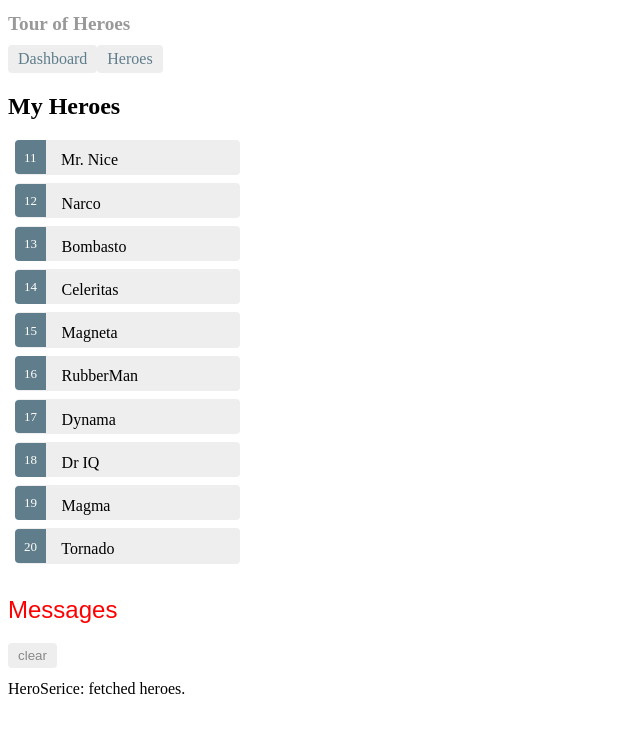
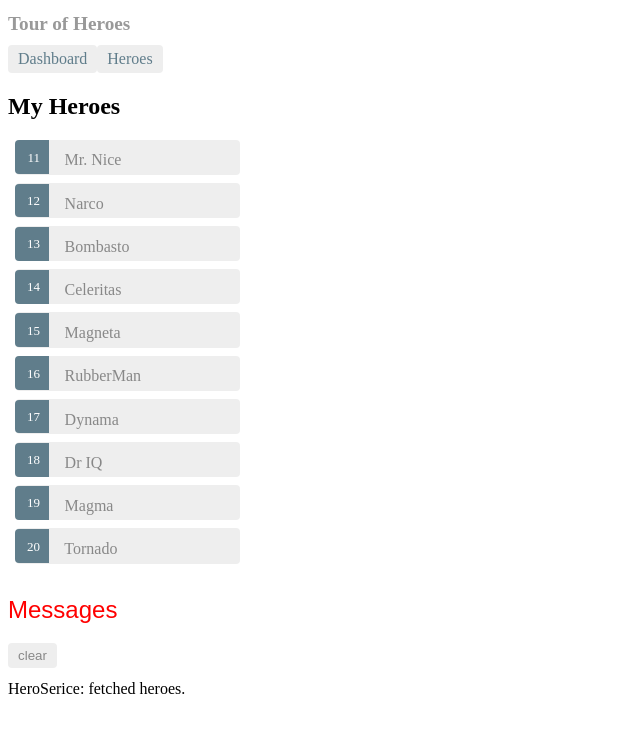
Before and after one commit to venoel/angular-tour-of-heroes, an Angular app: page /heroes in a window 1280 px wide. Shown: the top 732 px of the page, without its empty margins (0-640 px from the left). Built offline with nearby package versions, Linux system fonts and the light colour scheme.

Commit message:
Separate hero detail component.

```diff
--- a/src/app/app-routing.module.ts
+++ b/src/app/app-routing.module.ts
@@ -2,12 +2,14 @@
 import { RouterModule, Routes } from '@angular/router';
 
 import { HeroesComponent } from "./heroes/heroes.component";
-import { DashboardComponent }   from './dashboard/dashboard.component';
+import { DashboardComponent } from './dashboard/dashboard.component';
+import { HeroDetailComponent } from './hero-detail/hero-detail.component';
 
 const routes: Routes = [
+  { path: '', redirectTo: '/dashboard', pathMatch: 'full' },
   { path: 'heroes', component: HeroesComponent },
   { path: 'dashboard', component: DashboardComponent },
-  { path: '', redirectTo: '/dashboard', pathMatch: 'full' },
+  { path: 'detail/:id', component: HeroDetailComponent },
 ];
 
 @NgModule({
--- a/src/app/dashboard/dashboard.component.html
+++ b/src/app/dashboard/dashboard.component.html
@@ -1,6 +1,6 @@
 <h3>Top Heroes</h3>
 <div class="grid grid-pad">
-  <a *ngFor="let hero of heroes" class="col-1-4">
+  <a *ngFor="let hero of heroes" class="col-1-4" routerLink="/detail/{{hero.id}}">
     <div class="module hero">
       <h4>{{hero.name}}</h4>
     </div>
--- a/src/app/hero-detail/hero-detail.component.html
+++ b/src/app/hero-detail/hero-detail.component.html
@@ -10,3 +10,5 @@
   </div>
 
 </div>
+
+<button (click)="goBack()">go back</button>
--- a/src/app/hero-detail/hero-detail.component.ts
+++ b/src/app/hero-detail/hero-detail.component.ts
@@ -1,5 +1,8 @@
 import { Component, OnInit, Input } from '@angular/core';
+import { ActivatedRoute } from '@angular/router';
+import { Location } from '@angular/common';
 
+import { HeroService }  from '../hero.service';
 import { Hero } from '../hero';
 
 @Component({
@@ -11,9 +14,25 @@
 
   @Input() hero: Hero;
 
-  constructor() { }
+  constructor(
+    private route: ActivatedRoute,
+    private heroService: HeroService,
+    private location: Location) {
 
-  ngOnInit() {
+  }
+
+  ngOnInit(): void {
+    this.getHero();
+  }
+
+  getHero(): void {
+    const id = +this.route.snapshot.paramMap.get('id');
+    this.heroService.getHero(id)
+      .subscribe(hero => this.hero = hero);
+  }
+
+  goBack(): void {
+    this.location.back();
   }
 
 }
--- a/src/app/hero.service.ts
+++ b/src/app/hero.service.ts
@@ -17,4 +17,10 @@
     return of(HEROES);
   }
 
+  getHero(id: number): Observable<Hero> {
+    // TODO: send the message _after_ fetching the hero
+    this.messageService.add(`HeroService: fetched hero id=${id}`);
+    return of(HEROES.find(hero => hero.id === id));
+  }
+
 }
--- a/src/app/heroes/heroes.component.css
+++ b/src/app/heroes/heroes.component.css
@@ -1,8 +1,4 @@
 /* HeroesComponent's private CSS styles */
-.selected {
-  background-color: #CFD8DC !important;
-  color: white;
-}
 .heroes {
   margin: 0 0 2em 0;
   list-style-type: none;
@@ -10,28 +6,33 @@
   width: 15em;
 }
 .heroes li {
+  position: relative;
   cursor: pointer;
-  position: relative;
-  left: 0;
   background-color: #EEE;
   margin: .5em;
   padding: .3em 0;
   height: 1.6em;
   border-radius: 4px;
 }
-.heroes li.selected:hover {
-  background-color: #BBD8DC !important;
-  color: white;
-}
+
 .heroes li:hover {
   color: #607D8B;
   background-color: #DDD;
   left: .1em;
 }
-.heroes .text {
+
+.heroes a {
+  color: #888;
+  text-decoration: none;
   position: relative;
-  top: -3px;
+  display: block;
+  width: 250px;
 }
+
+.heroes a:hover {
+  color:#607D8B;
+}
+
 .heroes .badge {
   display: inline-block;
   font-size: small;
@@ -43,6 +44,8 @@
   left: -1px;
   top: -4px;
   height: 1.8em;
+  min-width: 16px;
+  text-align: right;
   margin-right: .8em;
   border-radius: 4px 0 0 4px;
 }
--- a/src/app/heroes/heroes.component.html
+++ b/src/app/heroes/heroes.component.html
@@ -1,8 +1,8 @@
 <h2>My Heroes</h2>
 <ul class="heroes">
-  <li *ngFor="let hero of heroes" (click)="onSelect(hero)" [class.selected]="hero === selectedHero">
-    <span class="badge">{{hero.id}}</span> {{hero.name}}
+  <li *ngFor="let hero of heroes">
+    <a routerLink="/detail/{{hero.id}}">
+      <span class="badge">{{hero.id}}</span> {{hero.name}}
+    </a>
   </li>
 </ul>
-
-<app-hero-detail [hero]="selectedHero"></app-hero-detail>
--- a/src/app/heroes/heroes.component.ts
+++ b/src/app/heroes/heroes.component.ts
@@ -11,18 +11,12 @@
 })
 export class HeroesComponent implements OnInit {
 
-  selectedHero: Hero;
-
   heroes: Hero[];
 
   constructor(private heroService: HeroService) { }
 
   ngOnInit() {
     this.getHeroes();
-  }
-
-  onSelect(hero: Hero): void {
-    this.selectedHero = hero;
   }
 
   getHeroes(): void {
```
